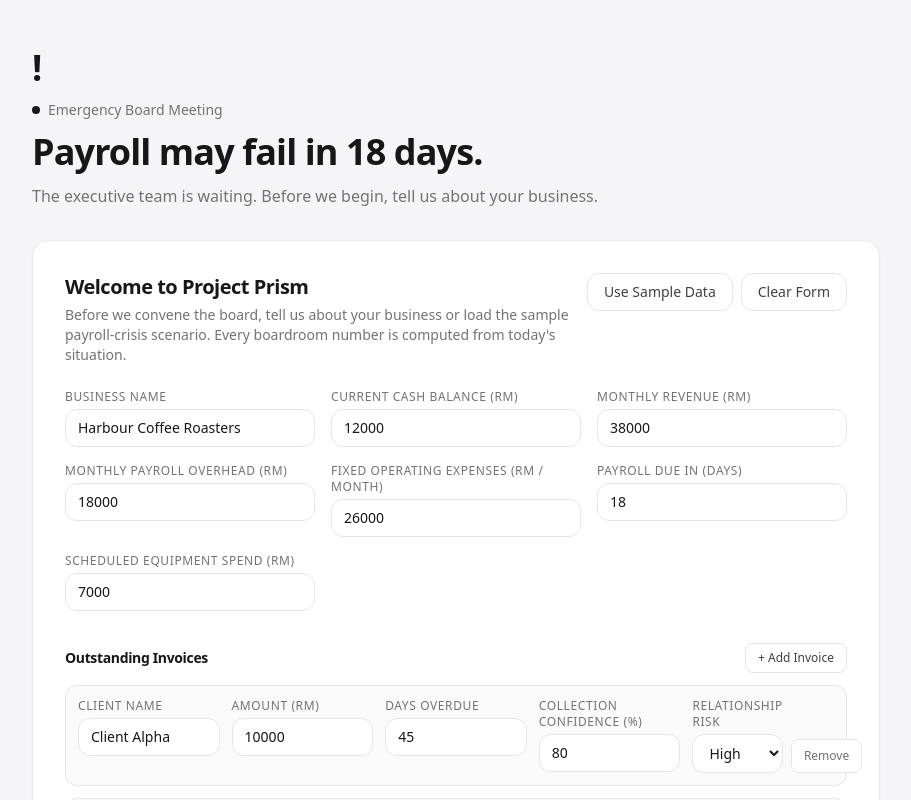
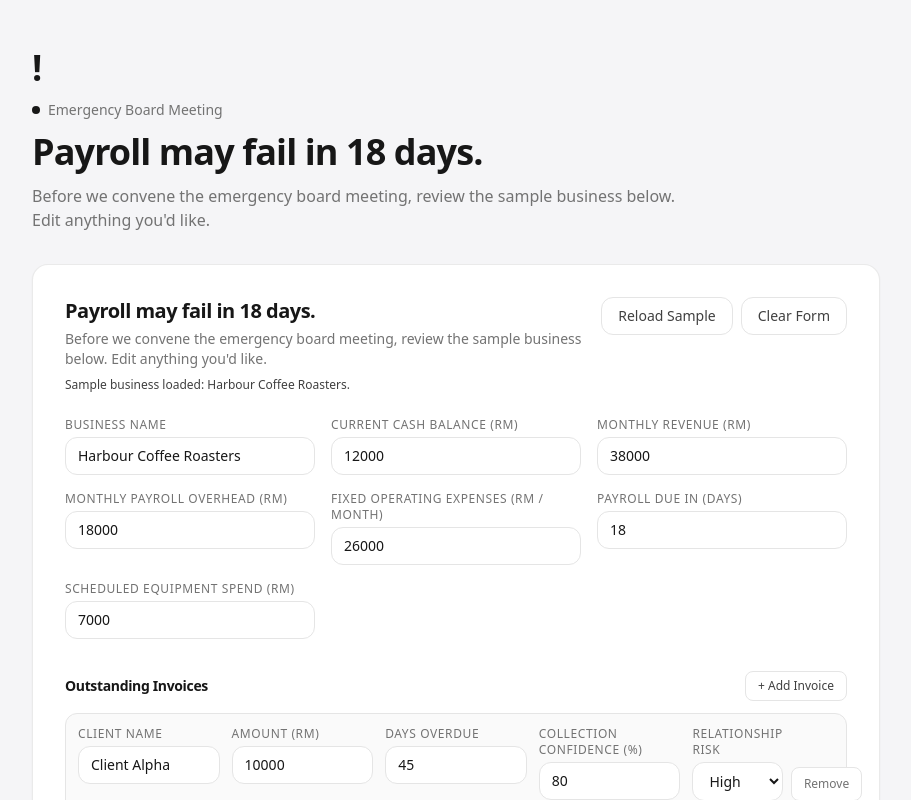
Before and after one commit to EeChaoJian/project-prism, a Next.js app: page / in a window 1280 px wide. Shown: the top 800 px of the page, without its empty margins (184-1095 px from the left). Built offline with nearby package versions, Linux system fonts and the light colour scheme.

Commit message:
Tighten final demo perception polish

```diff
--- a/app/page.tsx
+++ b/app/page.tsx
@@ -107,8 +107,8 @@ export default function Home() {
               : "Prepare the board before payroll is due."}
           </h1>
           <p className="mt-3 max-w-2xl font-normal text-neutral-500">
-            The executive team is waiting. Before we begin, tell us about your
-            business.
+            Before we convene the emergency board meeting, review the sample
+            business below. Edit anything you&apos;d like.
           </p>
         </header>
 
@@ -310,11 +310,13 @@ export default function Home() {
                   <div key={agent.agent}>
                     <AgentCard agent={agent} />
                     {index === 0 && board.length > 1 && (
-                      <div
-                        className="flex justify-center py-1 text-lg text-neutral-300"
-                        aria-hidden
-                      >
-                        ↓
+                      <div className="flex flex-col items-center py-2">
+                        <div className="text-lg text-neutral-300" aria-hidden>
+                          ↓
+                        </div>
+                        <div className="rounded-full border border-neutral-200 bg-white px-3 py-1 text-xs font-semibold text-neutral-700 shadow-sm">
+                          Collections Manager: I disagree.
+                        </div>
                       </div>
                     )}
                   </div>
@@ -377,7 +379,7 @@ export default function Home() {
           </div>
           <div className="mt-2 inline-flex items-center gap-2 rounded-full border border-neutral-200 bg-neutral-50 px-3 py-1 text-xs font-medium text-neutral-600">
             <span className="text-neutral-900">✓</span>
-            Deterministic simulation complete
+            Deterministic calculation complete
           </div>
           <h2 className="mt-1 text-2xl font-semibold tracking-tight text-neutral-900">
             {result.label}
--- a/components/AgentCard.tsx
+++ b/components/AgentCard.tsx
@@ -61,7 +61,7 @@ export default function AgentCard({ agent }: { agent: AgentResponse }) {
             {confidenceLabel}
           </div>
           <div className="mt-0.5 text-[11px] text-neutral-400">
-            Based on current assumptions
+            Payroll protection under current assumptions
           </div>
         </div>
       </div>
--- a/components/CompanyOnboardingForm.tsx
+++ b/components/CompanyOnboardingForm.tsx
@@ -172,12 +172,14 @@ export default function CompanyOnboardingForm({
       <div className="mb-6 flex flex-col gap-3 sm:flex-row sm:items-start sm:justify-between">
         <div>
           <h2 className="text-xl font-semibold tracking-tight text-neutral-900">
-            Welcome to Project Prism
+            Payroll may fail in 18 days.
           </h2>
           <p className="mt-1 max-w-xl text-sm text-neutral-500">
-            Before we convene the board, tell us about your business or load
-            the sample payroll-crisis scenario. Every boardroom number is
-            computed from today&apos;s situation.
+            Before we convene the emergency board meeting, review the sample
+            business below. Edit anything you&apos;d like.
+          </p>
+          <p className="mt-2 text-xs font-medium text-neutral-700">
+            Sample business loaded: Harbour Coffee Roasters.
           </p>
         </div>
         <div className="flex shrink-0 gap-2">
@@ -189,7 +191,7 @@ export default function CompanyOnboardingForm({
             }}
             className="rounded-xl border border-neutral-200 bg-white px-4 py-2 text-sm font-medium text-neutral-700 transition-colors hover:border-neutral-300"
           >
-            Use Sample Data
+            Reload Sample
           </button>
           <button
             type="button"
```
Also changed, not shown: 1 other file (tests, documents, lock files or other folders).
